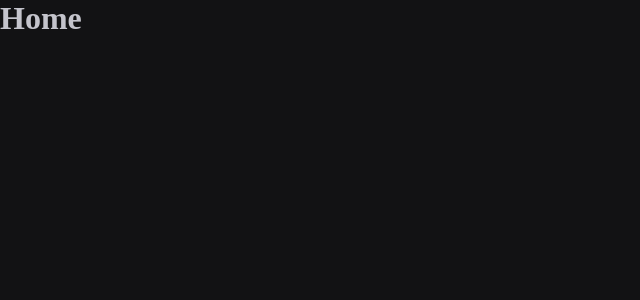
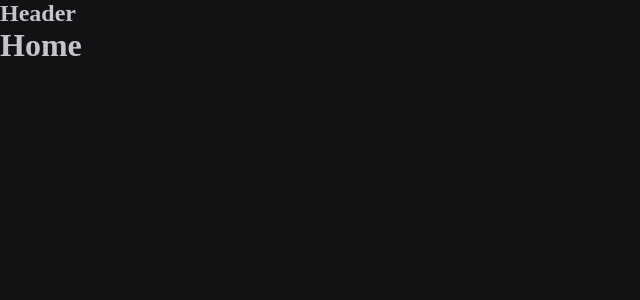
Before and after one commit to Matheus-Pazinati/pomodoro-timer, a React (Vite) app: page / in a window 1280 px wide. Shown: the top 300 px of the page, without its empty margins (0-640 px from the left). Built offline with nearby package versions, Linux system fonts and the light colour scheme.

Commit message:
Cria componente de layout, para reaproveitar o header em todas as paginas

```diff
--- a/src/AppRoutes.tsx
+++ b/src/AppRoutes.tsx
@@ -1,13 +1,16 @@
 import { Routes, Route } from 'react-router-dom'
 
+import { DefaultLayout } from './pages/layouts/DefaultLayout'
 import { Home } from './pages/Home'
 import { History } from './pages/History'
 
 export function AppRoutes() {
   return (
     <Routes>
-      <Route path="/" element={<Home />} />
-      <Route path="/history" element={<History />} />
+      <Route path="/" element={<DefaultLayout />}>
+        <Route path="/" element={<Home />} />
+        <Route path="/history" element={<History />} />
+      </Route>
     </Routes>
   )
 }
--- /dev/null
+++ b/src/components/Header.tsx
@@ -0,0 +1,3 @@
+export function Header() {
+  return <h2>Header</h2>
+}
--- /dev/null
+++ b/src/pages/layouts/DefaultLayout.tsx
@@ -0,0 +1,12 @@
+import { Header } from '../../components/Header'
+
+import { Outlet } from 'react-router-dom'
+
+export function DefaultLayout() {
+  return (
+    <div>
+      <Header />
+      <Outlet />
+    </div>
+  )
+}
```
